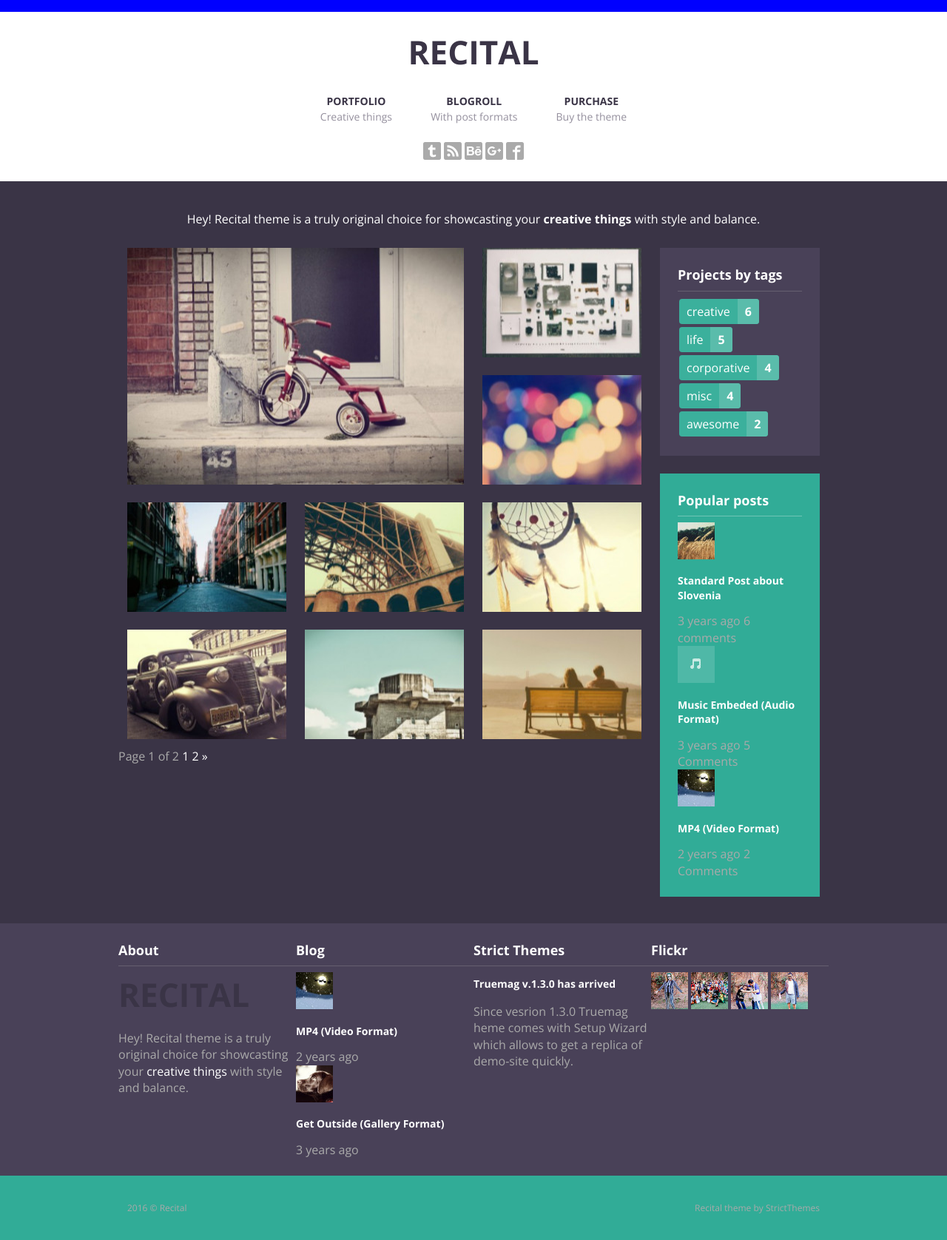
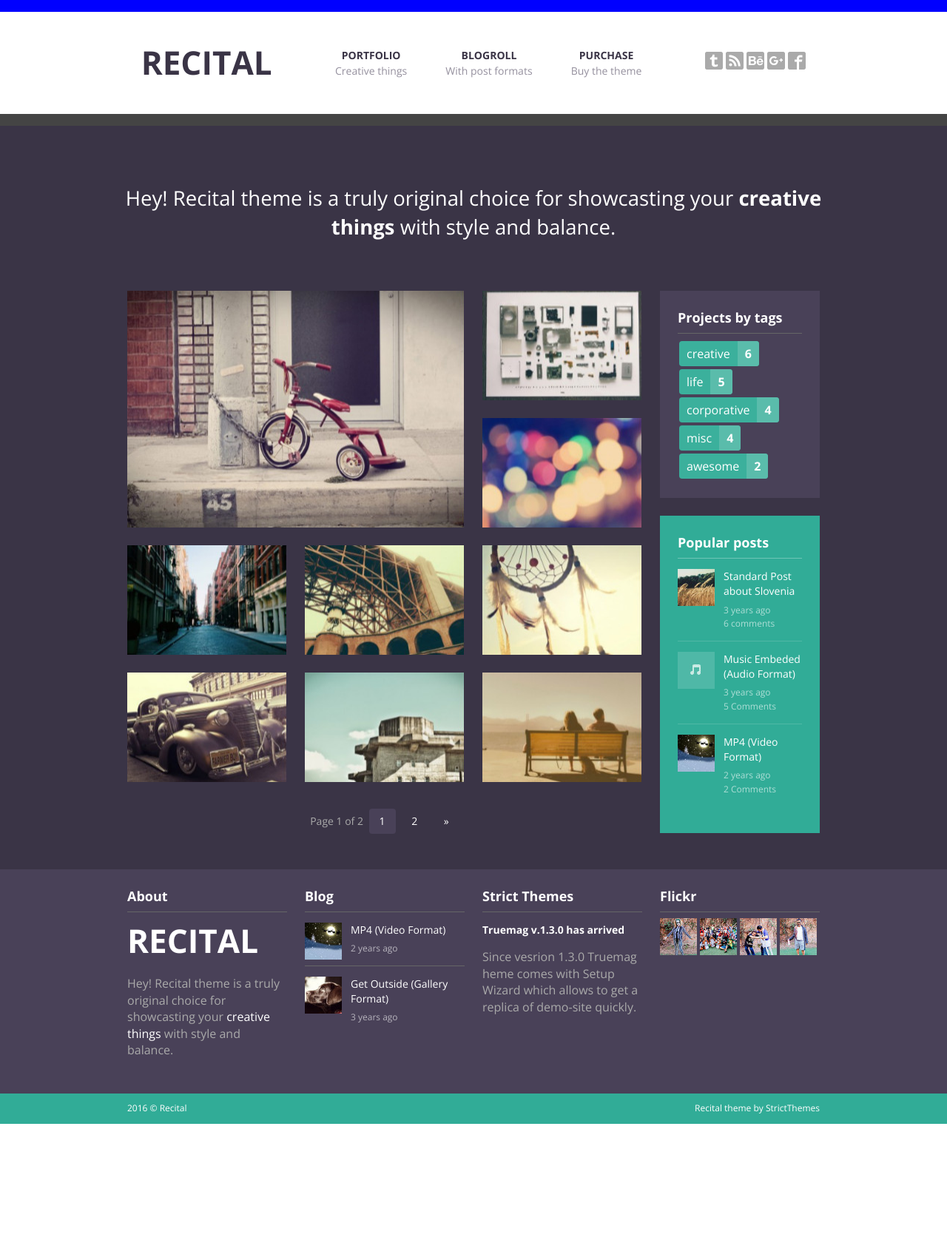
Before and after one commit to lukasz-jakub-adamczuk/recital, a website: page index.html in a window 1280 px wide. Shown: the whole page at 74% size. After the commit the page ends 1519 px from the top, so only its background shows below. Drawn offline with nearby package versions, Linux system fonts and the light colour scheme; files that its build step writes are made by us from their sources.

Commit message:
dark and light theme

```diff
--- a/index.html
+++ b/index.html
@@ -6,13 +6,7 @@
     <meta name="viewport" content="width=device-width, initial-scale=1">
 
     <link href='https://fonts.googleapis.com/css?family=Open+Sans:400,700' rel='stylesheet' type='text/css'>
-    <!-- <link rel="stylesheet" type="text/css" href="bootstrap-3.3.7-dist/css/bootstrap.css"> -->
-    <!-- <link rel="stylesheet" type="text/css" href="main.css"> -->
-    <!-- <link rel="stylesheet" type="text/css" href="no-bootstrap.css"> -->
-    <!-- <link rel="stylesheet" type="text/css" href="mobile.css"> -->
-    <!-- <link rel="stylesheet" type="text/css" href="tablet.css"> -->
-    <!-- <link rel="stylesheet" type="text/css" href="desktop.css"> -->
-    <link rel="stylesheet" type="text/css" href="css/main.css">
+    <link rel="stylesheet" type="text/css" href="css/main-dark.css">
 </head>
 <body>
     <header class="container">
@@ -99,7 +93,7 @@
         </section>
         <!-- </div> -->
     </main>
-    <footer class="container row clearfix">
+    <footer class="container clearfix">
         <div class="col-md-3">
             <div class="inner">
                 <h2>About</h2>
@@ -145,5 +139,6 @@
         <span>2016 &copy; Recital</span>
         <span>Recital theme by StrictThemes</span>
     </div>
+    <script src="js/main.js"></script>
 </body>
 </html>
--- /dev/null
+++ b/js/main.js
@@ -0,0 +1,12 @@
+console.log('ready...');
+
+
+var theme = window.location.search.substring(1);
+
+if (theme === 'theme=light') {
+  document.querySelectorAll('link')[1].href= 'css/main-light.css';
+  console.log('Recitac Light Theme is active...');
+} else {
+  document.querySelectorAll('link')[1].href= 'css/main-dark.css';
+  console.log('Recitac Dark Theme is active...');
+}
--- a/scss/_base.scss
+++ b/scss/core/_base.scss
@@ -7,29 +7,9 @@ body {
 
 a {
   text-decoration: none;
-  color: #fff;
+  color: $text-main-color;
 }
 
-h1 {
-  font-size: 1.72em;
-  font-weight: normal;
-  margin: 2em auto;
-  text-align: center;
-  color: #fff;
-}
-
-h2 {
-  font-size: 1.125rem;
-  border-bottom: 1px solid #666070;
-  padding-bottom: 8px;
-  margin: 0 0 8px;
-  color: #fff;
-}
-
-h3 {
-  font-size: .875rem;
-  color: #fff;
-}
 
 p {
   color: #aaa;
@@ -44,12 +24,35 @@ p {
 }
 
 
+main {
+  font-size: 0;
+}
 
+// typography
+h1 {
+  font-size: 1.72rem;
+  font-weight: normal;
+  margin: 2em auto;
+  text-align: center;
+  color: $text-main-color;
+}
+
+h2 {
+  font-size: 1.125rem;
+  border-bottom: 1px solid #666;
+  padding-bottom: 8px;
+  margin: 0 0 8px;
+  color: #fff;
+}
+
+h3 {
+  font-size: .875rem;
+  color: #fff;
+}
 
 
 /* header */
 header {
-  // margin: 0 12px;
   text-align: center;
 }
 
@@ -59,13 +62,13 @@ header {
   color: #3a3446;
   font-size: 2.75em;
   font-weight: bold;
-  width: 100%;
+  // width: 100%;
 }
 
 /* nav */
 nav {
-  display: inline-block;
-  width: 100%;
+  // display: inline-block;
+  // width: 100%;
 }
 nav a {
   display: inline-block;
@@ -86,7 +89,7 @@ nav a span {
 
 /* social media */
 .social-media {
-  display: inline-block;
+  // display: inline-block;
   // width: 100%;
   margin: 0;
   padding: 0;
@@ -117,53 +120,78 @@ nav a span {
 }
 
 
-/* main content */
-main {
-  background: $main-dark-color;
+// article
+article {
+  border-bottom: 1px solid #666;
+  padding-bottom: 12px;
+  margin-bottom: 12px;
+  font-size: 1rem;
 }
-h1 {
-  text-align: center;
-  font-size: 1em;
+article img {
+  float: left;
+}
+article h3 {
   font-weight: normal;
+  margin-bottom: 8px;
+}
+article h3,
+article time,
+article span {
+  display: block;
+  margin-left: 62px;
+}
+article time,
+article span {
   color: #fff;
-  margin: 1em 0;
+  opacity: .6;
+  font-size: .75rem;
+  margin-bottom: 2px;
 }
-
-footer {
-  background: $main-dark-light-color;
-}
-
-.copyright {
-  background: $main-brand-color;
-  clear: both;
-  display: flex;
-  justify-content: space-between;
-}
-.copyright span {
-  margin: 12px;
-  font-size: .75em;
+article:last-child {
+  border-bottom: none;
 }
 
 
+main {
+  background: $content-background-color;
+}
 
+
+// gallery
 .gallery {
-  // width: 320px;
   margin: 0 auto;
   font-size: 0;
 }
-.gallery img {
-  // width: 50%;
+
+
+// pagination
+.pagination {
+  font-size: .875rem;
+  text-align: center;
+  color: $text-sub-color;
+  padding: 24px 0;
 }
-.gallery .main-img {
-  // width: 100%;
+.pagination > a,
+.pagination > span {
+  display: inline-block;
+  border-radius: 4px;
+}
+.pagination a {
+  color: $text-main-color;
+  padding: .5em 1em;
+  margin-left: 4px;
+}
+.pagination > .active {
+  background: $pagination-background-color;
 }
 
 
+// projects
 .projects {
-  // background: $main-dark-light-color;
+  font-size: 1rem;
 }
 .projects .inner {
-  background: $main-dark-light-color;
+  background: $projects-background-color;
   margin: 12px;
   padding: 24px;
 }
@@ -185,8 +213,9 @@ footer {
 }
 
 
+// popular
 .popular .inner {
-  background: $main-brand-color;
+  background: $popular-background-color;
   margin: 12px;
   padding: 24px;
 }
@@ -196,3 +225,27 @@ footer {
 .popular article {
   border-color: #50b8a6;
 }
+
+
+// footer
+footer {
+  background: $footer-background-color;
+}
+footer .site-name {
+  color: #fff;
+}
+.container.copyright {
+  padding-top: 0;
+  padding-bottom: 0;
+  color: #fff;
+}
+.copyright {
+  background: $copyright-background-color;
+  clear: both;
+  display: flex;
+  justify-content: space-between;
+}
+.copyright span {
+  margin: 12px;
+  font-size: .75em;
+}
--- a/scss/layouts/_desktop.scss
+++ b/scss/layouts/_desktop.scss
@@ -29,6 +29,14 @@
     width: 100%;
   }
 
+  // header
+  header {
+    display: flex;
+    align-items: center;
+    justify-content: space-around;
+  }
+
+
   // gallery
   .gallery > img {
     float: left;
@@ -47,4 +55,9 @@
   .gallery img:nth-child(3n+3) {
     // margin: 0 0 8px 8px;
   }
+
+  // footer
+  footer .inner {
+    margin: 0 12px 24px;
   }
+}
--- a/scss/layouts/_mobile.scss
+++ b/scss/layouts/_mobile.scss
@@ -6,7 +6,6 @@
 
   .container {
     padding: 24px calc(50% - 160px);
-    color: #aaa;
   }
 
 
--- a/scss/layouts/_tablet.scss
+++ b/scss/layouts/_tablet.scss
@@ -6,33 +6,52 @@
 
   .container {
     padding: 24px calc(50% - (640px / 2));
-    color: #aaa;
   }
 
   [class^="col"] {
-    padding: 8px;
+    padding: 2px;
   }
+
 
   // gallery
   .gallery > img {
     float: left;
     width: 208px;
-    // border: 1px solid #aaa;
     height: 142px;
-    // border: 4px solid transparent;
+    margin: 2px;
   }
   .gallery .main-img {
-    width: 424px;
-    height: 292px;
+    width: 420px;
+    height: 288px;
   }
 
-  .gallery img:nth-child(3n+2),
-  .gallery img:nth-child(3n+3) {
-    margin: 0 0 8px 8px;
-  }
 
+  // pagination
   .pagination {
     clear: left;
   }
 
+
+  // projects
+  .projects .inner,
+  .popular .inner {
+    margin: 0 4px 24px;
+  }
+
+
+  // footer
+  footer {
+    font-size: 0;
+  }
+  footer .col-md-3 {
+    display: inline-block;
+    width: 50%;
+    vertical-align: top;
+    padding: 0;
+    font-size: 1rem;
+  }
+  footer .inner {
+    margin: 0 4px 24px;
+  }
+
 }
--- /dev/null
+++ b/scss/main-dark.scss
@@ -0,0 +1,7 @@
+@import 'settings/theme-dark.scss';
+
+@import 'core/base.scss';
+
+@import 'layouts/mobile.scss';
+@import 'layouts/tablet.scss';
+@import 'layouts/desktop.scss';
--- a/scss/main.scss
+++ /dev/null
@@ -1,9 +0,0 @@
-$main-brand-color:            #31AC97;
-$main-dark-color:             #3a3446;
-$main-dark-light-color:       #494158;
-
-@import 'base.scss';
-
-@import 'layouts/mobile.scss';
-@import 'layouts/tablet.scss';
-@import 'layouts/desktop.scss';
--- /dev/null
+++ b/scss/settings/_theme-dark.scss
@@ -0,0 +1,21 @@
+$main-brand-color:             #31AC97;
+$main-dark-color:              #3a3446;
+$main-dark-light-color:        #494158;
+
+
+$text-main-color:              #fff;
+$text-sub-color:               #aaa;
+
+
+$header-background-color:      #fff;
+$content-background-color:     $main-dark-color;
+$projects-background-color:    $main-dark-light-color;
+$popular-background-color:     $main-brand-color;
+$footer-background-color:      $main-dark-light-color;
+$copyright-background-color:   $main-brand-color;
+
+$pagination-background-color:   $main-dark-light-color;
+
+header {
+    border-bottom: 1em solid #444;
+}
--- /dev/null
+++ b/scss/settings/_theme-light.scss
@@ -0,0 +1,21 @@
+$main-brand-color:             #31AC97;
+$main-dark-color:              #3a3446;
+$main-dark-light-color:        #494158;
+
+
+$text-main-color:              $main-dark-light-color;
+$text-sub-color:               #aaa;
+
+
+$header-background-color:      #fff;
+$content-background-color:     #fff;
+$projects-background-color:    $main-dark-light-color;
+$popular-background-color:     $main-brand-color;
+$footer-background-color:      $main-dark-light-color;
+$copyright-background-color:   $main-brand-color;
+
+$pagination-background-color:   #eee;
+
+header {
+    border-bottom: 1em solid #aaa;
+}
```
Also changed, not shown: scss/main-light.scss (added, +7 -0 lines), 2 other files. Lines whose indentation alone changed are shown as unchanged.
